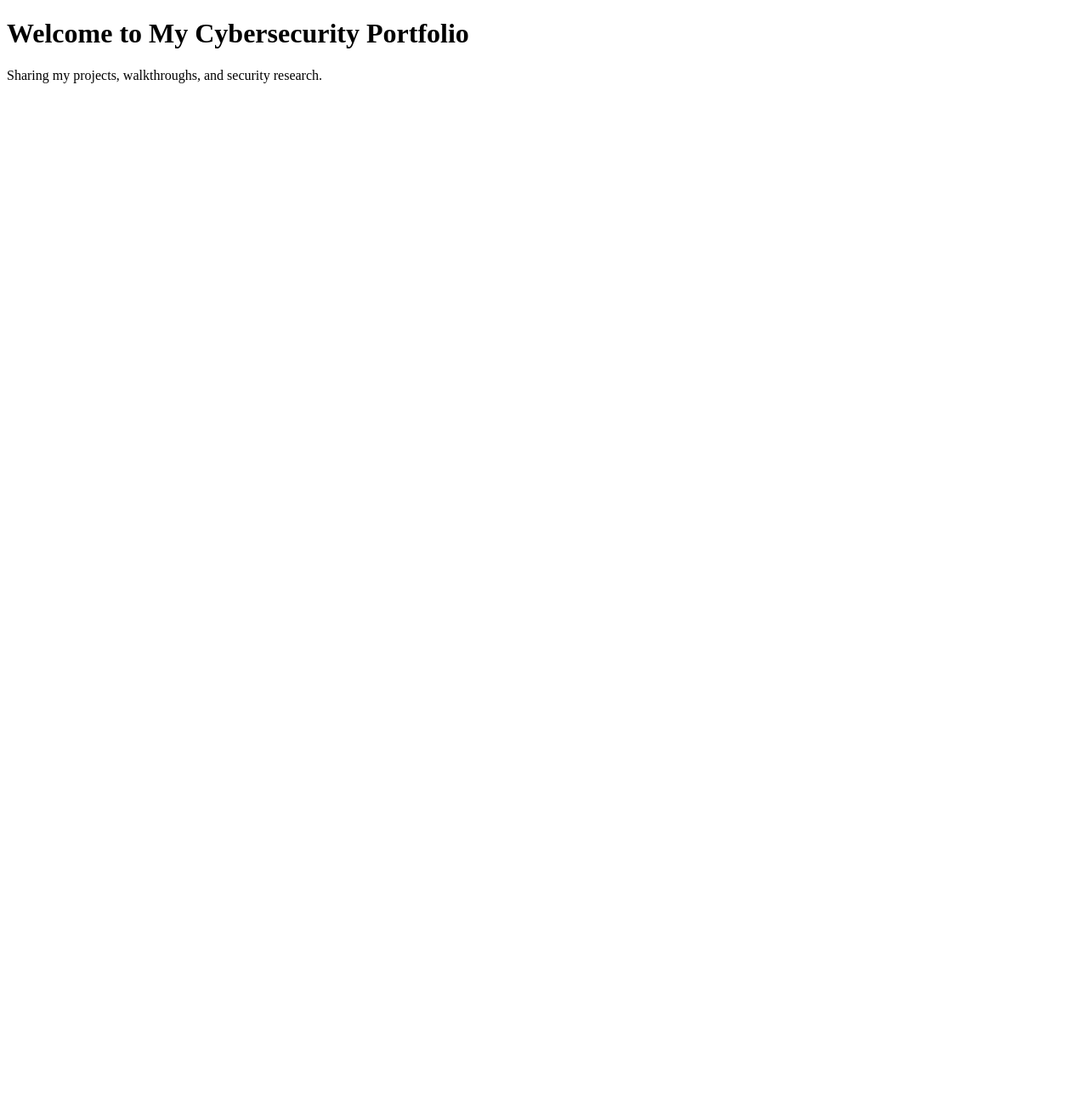
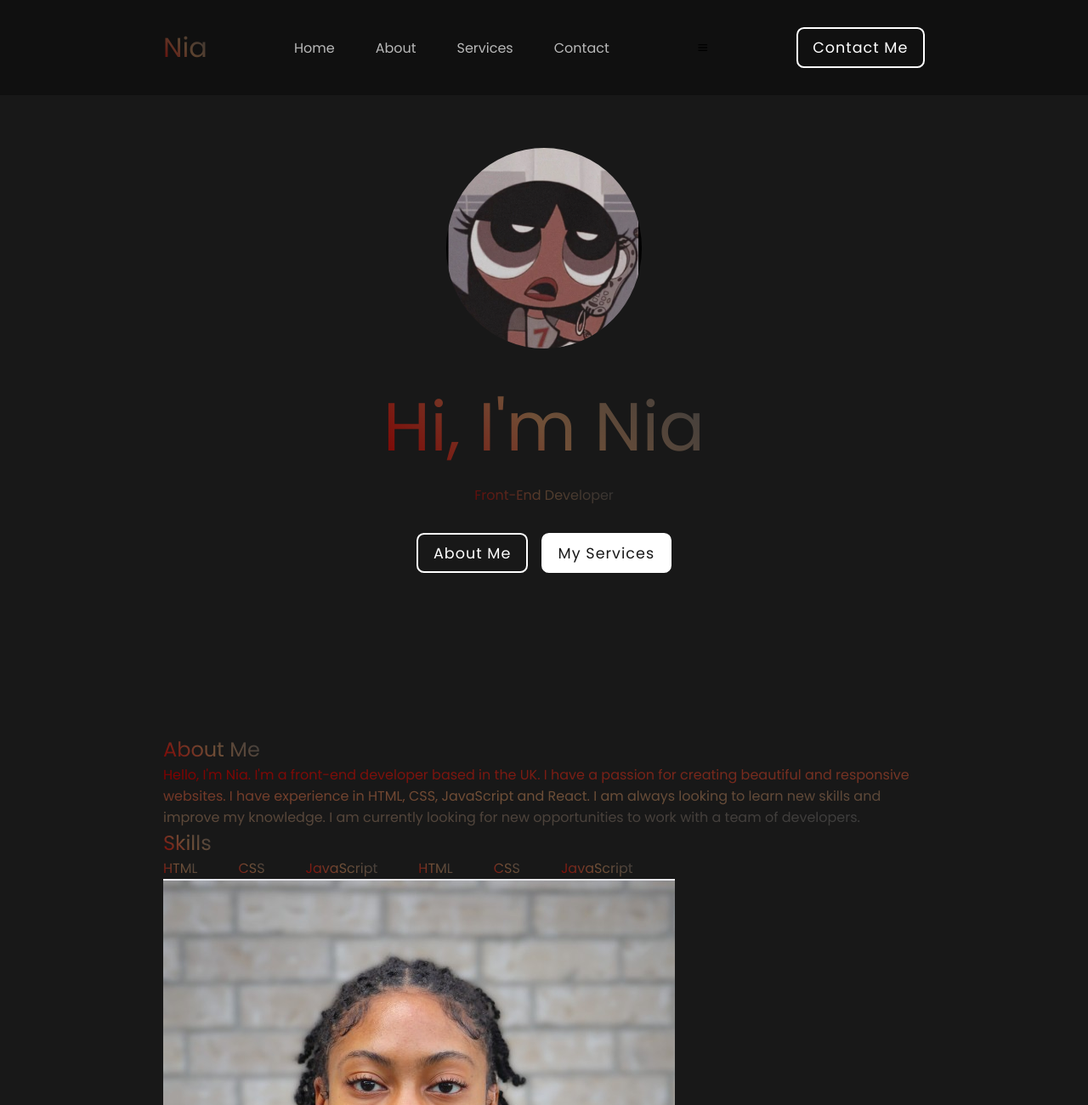
Before and after one commit to niabourgeois/niabourgeois.github.io, a plain HTML site: page index.html in a window 1280 px wide. Shown: the top 1300 px of the page at 85% size. Before the commit the page ends 800 px from the top, so only its background shows below. Drawn offline with nearby package versions, Linux system fonts and the light colour scheme.

Commit message:
started website

```diff
--- a/index.html
+++ b/index.html
@@ -3,12 +3,64 @@
 <head>
     <meta charset="UTF-8">
     <meta name="viewport" content="width=device-width, initial-scale=1.0">
-    <title>Nia's Cybersecurity Portfolio</title>
+    <title>Nia's Portfolio</title>
+    <link rel="stylesheet" href="style.css">
+    <link href='https://unpkg.com/boxicons@2.1.4/css/boxicons.min.css' rel='stylesheet'>
+    <link href="https://fonts.googleapis.com/css2?family=Poppins:wght@300;400;600;700&display=swap" rel="stylesheet">
 </head>
 <body>
-    <header>
-        <h1>Welcome to My Cybersecurity Portfolio</h1>
-        <p>Sharing my projects, walkthroughs, and security research.</p>
-    </header>
+
+    <nav>
+        <a href="#" class="logo"><span>Nia</span></a>
+
+        <ul class="links">
+            <li><a href="#home">Home</a></li>
+            <li><a href="#about">About</a></li>
+            <li><a href="#services">Services</a></li>
+            <li><a href="#contact">Contact</a></li>
+        </ul>
+
+        <i class='bx bx-menu'></i>
+        <a href="#contact" class="btn">Contact Me</a>
+    </nav>
+
+    <section id="home">
+        <img src="niacartoon.jpg" alt="">
+
+        <div class="info-box">
+            <h1><span>Hi, I'm Nia</span></h1>
+            <p><span> Front-End Developer</span></p>
+        </div>
+
+        <div class="btn-box">
+            <a href="#about" class="btn">About Me</a>
+            <a href="#services" class="btn">My Services</a>
+        </div>
+    </section>
+
+    <section id="about">
+        <div class="about-box">
+            <div class="about-info">
+                <h1><span>About Me</span></h1>
+                <p><span>Hello, I'm Nia. I'm a front-end developer based in the UK. I have a passion for creating beautiful and responsive websites. I have experience in HTML, CSS, JavaScript and React. I am always looking to learn new skills and improve my knowledge. I am currently looking for new opportunities to work with a team of developers.</span></p>
+            </div>
+
+            <h2><span>Skills</span></h2>
+
+            <div class="skills">
+                <ul>
+                    <li><span>HTML</span></li>
+                    <li><span>CSS</span></li>
+                    <li><span>JavaScript</span></li>
+                    <li><span>HTML</span></li>
+                    <li><span>CSS</span></li>
+                    <li><span>JavaScript</span></li>
+                </ul>
+            </div>
+        </div>
+            <img src="pfp.jpg" alt="">
+    </section>
+
+    <script src="script.js"></script>
 </body>
 </html>
```
